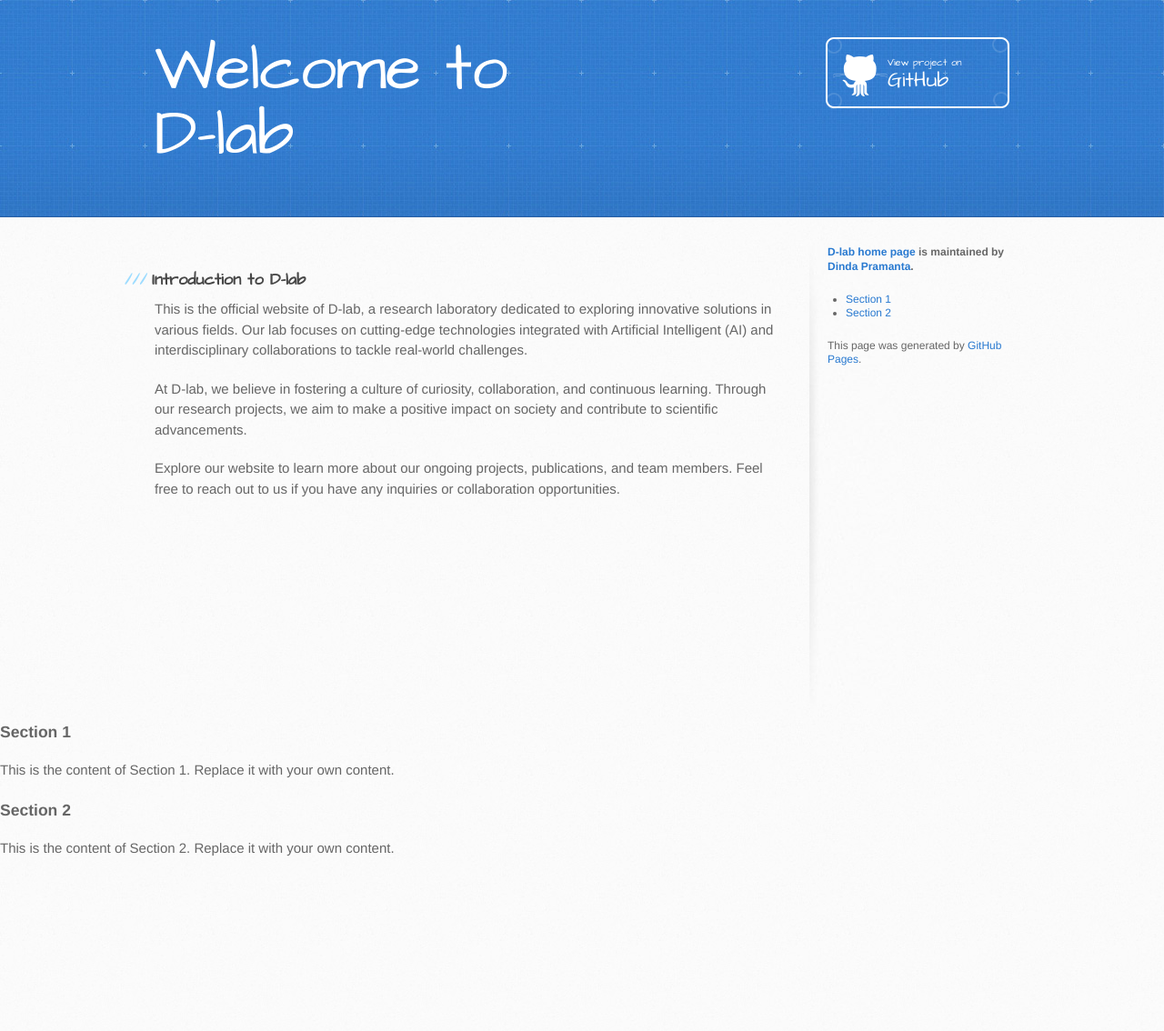
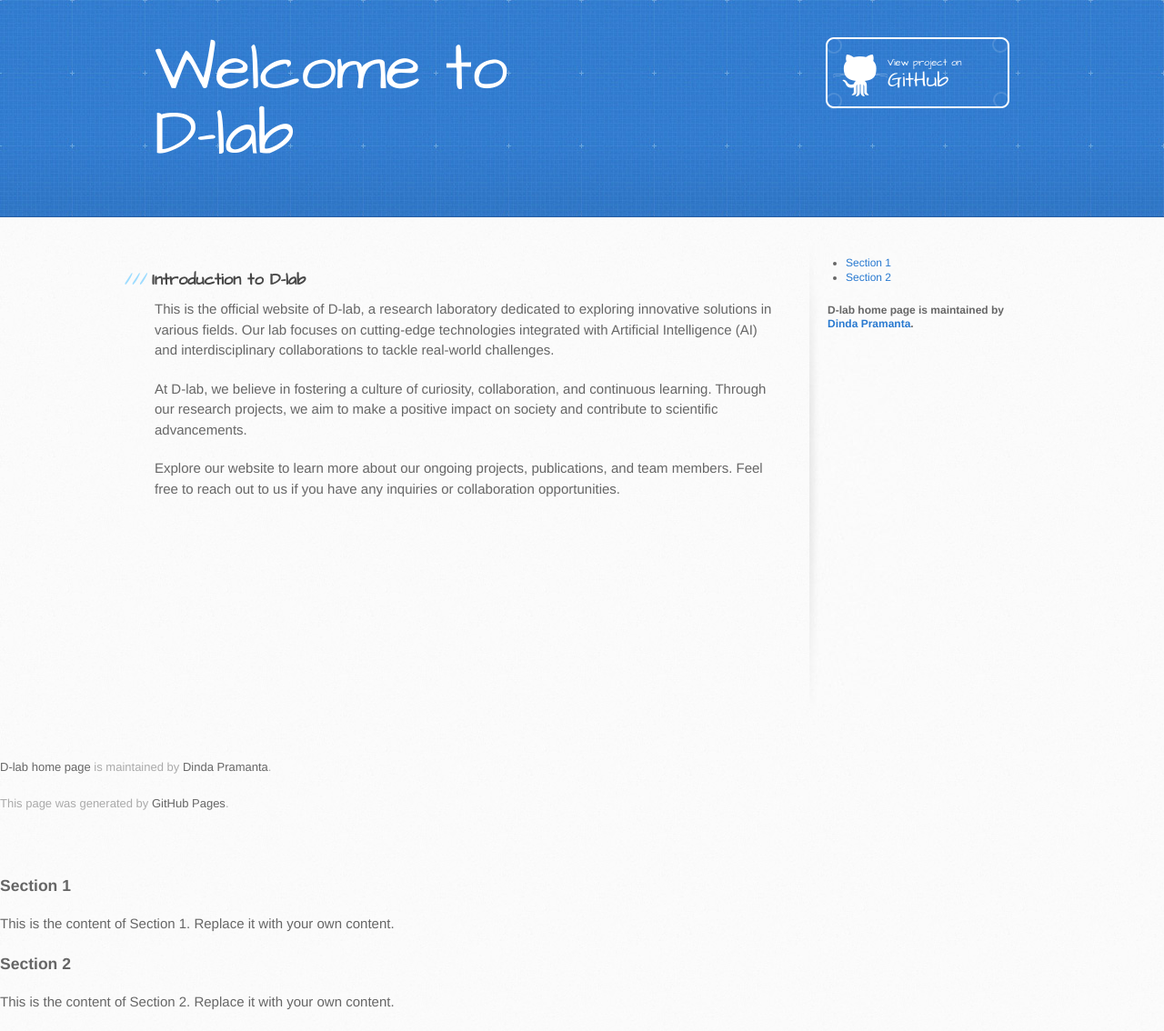
Before and after one commit to DindaPramanta/D-Lab.github.io, a Jekyll site: the page built from index.md, in a window 1280 px wide. Shown: the whole page at 91% size. Built offline with Jekyll 4.4.1, drawn with Linux system fonts in a browser that asks for light colours; the repository's description, which GitHub fills in, is left out; before the commit the page ends 965 px from its top, so only the background shows below that.

Commit message:
Update default.html

```diff
--- a/_layouts/default.html
+++ b/_layouts/default.html
@@ -36,7 +36,7 @@
       <div class="inner clearfix">
         <section id="main-content">
           <h3>Introduction to D-lab</h3>
-          <p>This is the official website of D-lab, a research laboratory dedicated to exploring innovative solutions in various fields. Our lab focuses on cutting-edge technologies integrated with Artificial Intelligent (AI) and interdisciplinary collaborations to tackle real-world challenges.</p>
+          <p>This is the official website of D-lab, a research laboratory dedicated to exploring innovative solutions in various fields. Our lab focuses on cutting-edge technologies integrated with Artificial Intelligence (AI) and interdisciplinary collaborations to tackle real-world challenges.</p>
           <p>At D-lab, we believe in fostering a culture of curiosity, collaboration, and continuous learning. Through our research projects, we aim to make a positive impact on society and contribute to scientific advancements.</p>
           <p>Explore our website to learn more about our ongoing projects, publications, and team members. Feel free to reach out to us if you have any inquiries or collaboration opportunities.</p>
           <!-- Replace the above paragraphs with your own introduction message -->
@@ -54,10 +54,6 @@
             </a>
           {% endif %}
 
-          {% if site.github.is_project_page %}
-            <p class="repo-owner"><a href="https://dindapramanta.github.io/D-Lab.github.io/">D-lab home page</a> is maintained by <a href="https://www.linkedin.com/in/dinda-pramanta-50696248/">Dinda Pramanta</a>.</p>
-          {% endif %}
-
           <nav id="sidebar-navigation">
             <ul>
               <li><a href="#section1">Section 1</a></li>
@@ -65,20 +61,26 @@
             </ul>
           </nav>
 
-          <p>This page was generated by <a href="https://pages.github.com">GitHub Pages</a>.</p>
+          {% if site.github.is_project_page %}
+            <p class="repo-owner">D-lab home page is maintained by <a href="https://www.linkedin.com/in/dinda-pramanta-50696248/">Dinda Pramanta</a>.</p>
+          {% endif %}
         </aside>
       </div>
+<footer>
+  {% if site.github.is_project_page %}
+    <p class="repo-owner"><a href="https://dindapramanta.github.io/D-Lab.github.io/">D-lab home page</a> is maintained by <a href="https://www.linkedin.com/in/dinda-pramanta-50696248/">Dinda Pramanta</a>.</p>
+  {% endif %}
+  <p>This page was generated by <a href="https://pages.github.com">GitHub Pages</a>.</p>
+</footer>
 </div>
-
+</div>
 <section id="section1">
   <h3>Section 1</h3>
   <p>This is the content of Section 1. Replace it with your own content.</p>
 </section>
-
 <section id="section2">
   <h3>Section 2</h3>
   <p>This is the content of Section 2. Replace it with your own content.</p>
 </section>
-
 </body>
 </html>
```
Lines whose indentation alone changed are shown as unchanged.
